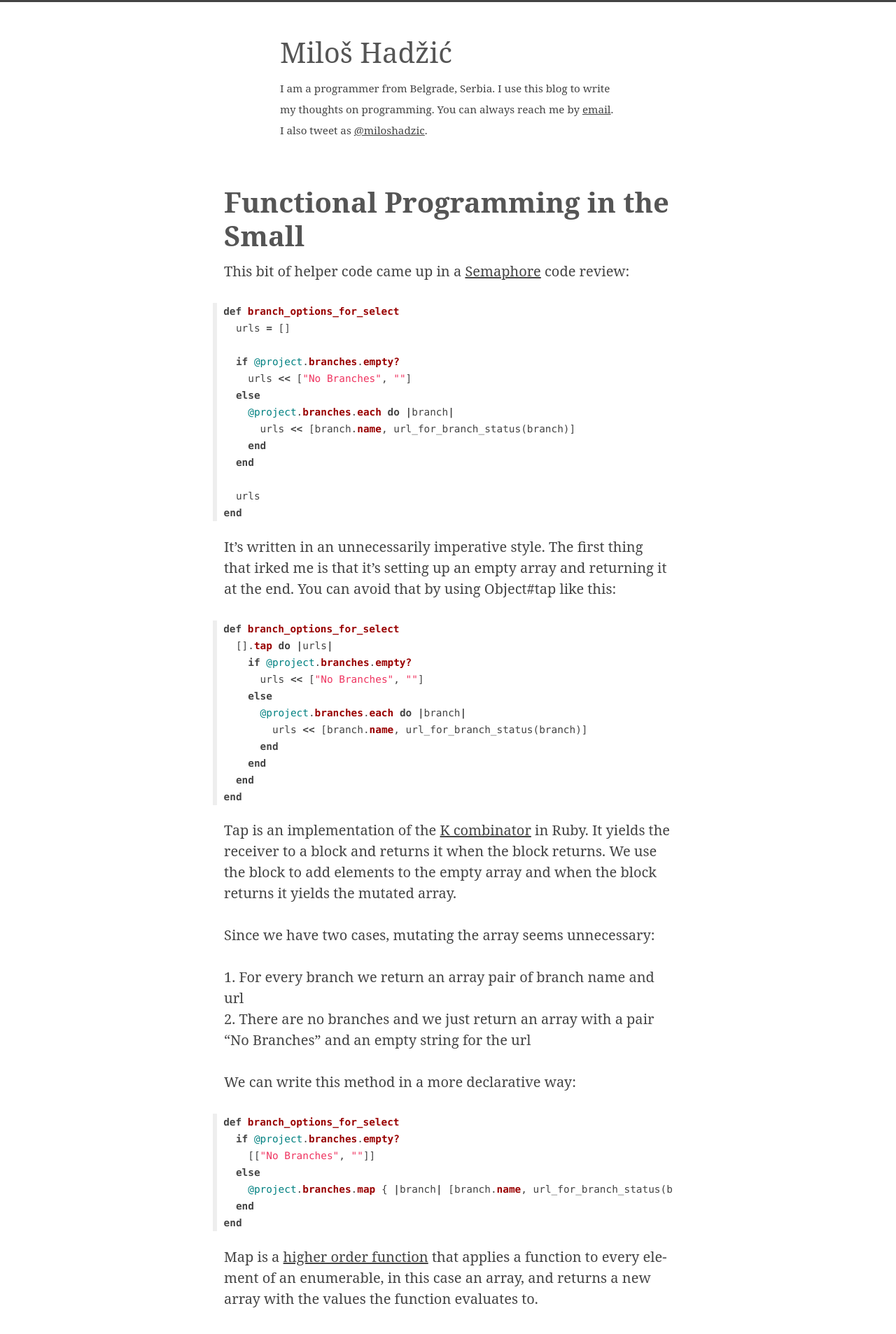
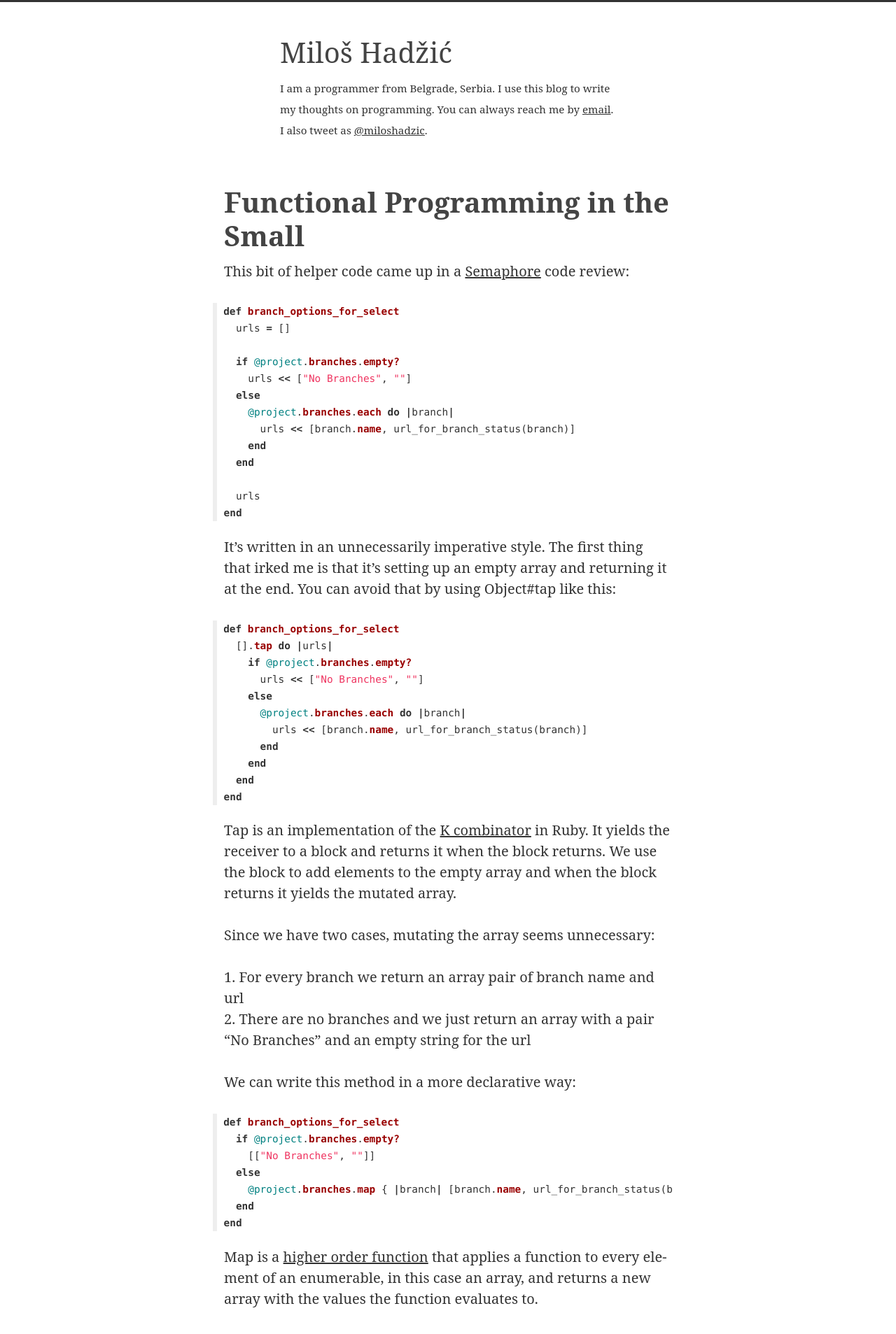
Before and after one commit to miloshadzic/miloshadzic.github.com, a Jekyll site: the page built from index.html, in a window 1280 px wide. Shown: the top 1907 px of the page at 70% size. Built offline with Jekyll 4.4.1, drawn with Linux system fonts in a browser that asks for light colours; Markdown is read by kramdown in place of the engine named in the settings.

Commit message:
Revert "Try lighter text"
This reverts commit 7512f7c62f08bd18f1762bfc8f32202aa30f51b0.

```diff
--- a/resources/css/style.css
+++ b/resources/css/style.css
@@ -27,9 +27,9 @@ body {
   font-size: 125%;
   line-height: 1.5em;
   font-family: "ff-meta-serif-web-pro-1","ff-meta-serif-web-pro-2","serif";
-  color: #444444;
+  color: #333333;
   hyphens: auto;
-  border-top: 0.2rem #444444 solid;
+  border-top: 0.2rem #333333 solid;
   text-rendering: optimizeLegibility;
   -webkit-font-smoothing: antialiased; }
 
@@ -46,11 +46,11 @@ q:before, q:after {
 
 ::-moz-selection {
   color: white;
-  background: #444444; }
+  background: #333333; }
 
 ::selection {
   color: white;
-  background: #444444; }
+  background: #333333; }
 
 table {
   border-collapse: collapse;
@@ -67,7 +67,7 @@ p {
   hyphens: auto; }
 
 h1 {
-  color: #555555;
+  color: #444444;
   font-size: 2.5rem;
   font-weight: bold;
   line-height: 3rem;
@@ -88,13 +88,13 @@ pre, code {
   line-height: 1.5rem;
   margin-left: -1rem;
   padding-left: 0.6rem;
-  border-left: 0.4rem solid #eeeeee; }
+  border-left: 0.4rem solid #eee; }
 
 hr {
   margin-top: 3.2rem;
   margin-bottom: 1.5rem;
   border: 0;
-  border-bottom: 2px #eeeeee solid;
+  border-bottom: 2px #eee solid;
   width: 20rem; }
 
 time {
@@ -161,14 +161,14 @@ footer {
   margin-top: 3.2em;
   padding-top: 1.5em;
   padding-bottom: 1.5em;
-  border-top: 1px solid #cccccc;
+  border-top: 1px solid #ccc;
   background: #eee;
   width: 100%;
   text-align: center; }
 
 footer a {
-  color: #444444;
-  border: 2px #eeeeee dotted;
+  color: #333333;
+  border: 2px #eee dotted;
   text-decoration: none;
   -moz-transition: border 0.3s ease-in;
   -webkit-transition: border 0.3s ease-in;
--- a/resources/sass/style.scss
+++ b/resources/sass/style.scss
@@ -1,12 +1,12 @@
-$text: #444;
-$lightertext: #555;
+$text: #333;
+$lightertext: #444;
 $lighttext: #666;
 $background: white;
 $blue: #1693a7;
 $grey: #f6f6f5;
 $lightgrey: #fcfcfb;
 $orange: #FF9500;
-$magenta: #444;
+$magenta: #333;
 $light_magenta: #F25A7D;
 $light_magenta: $magenta;
 
```
